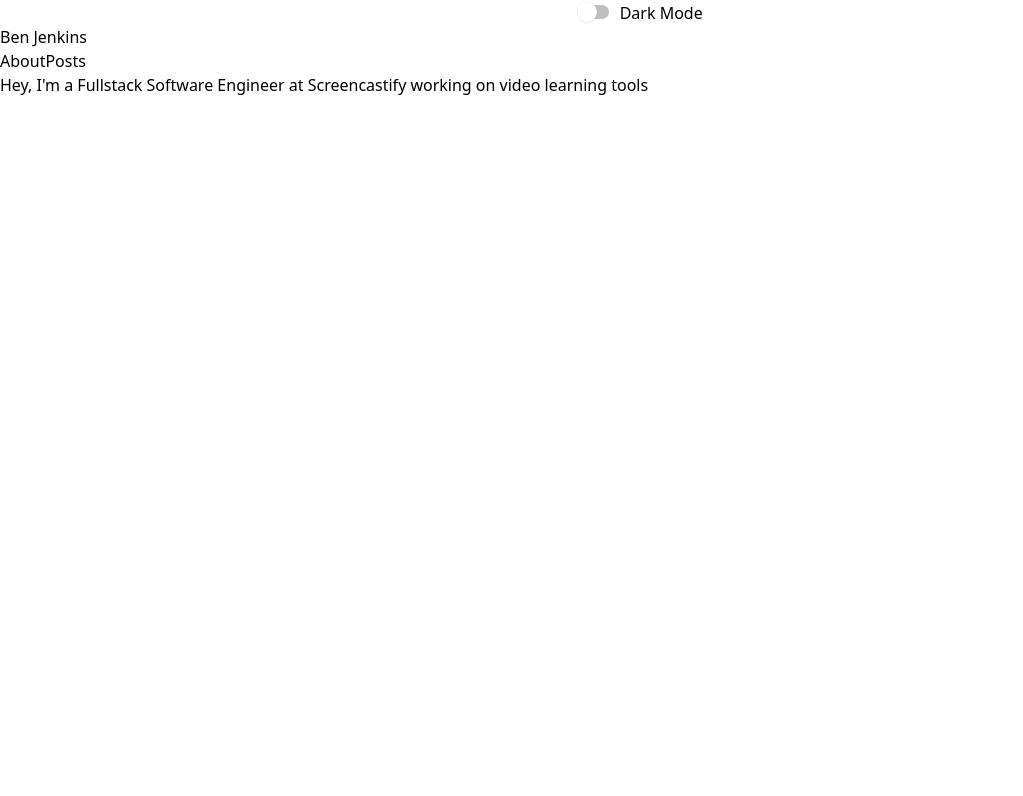
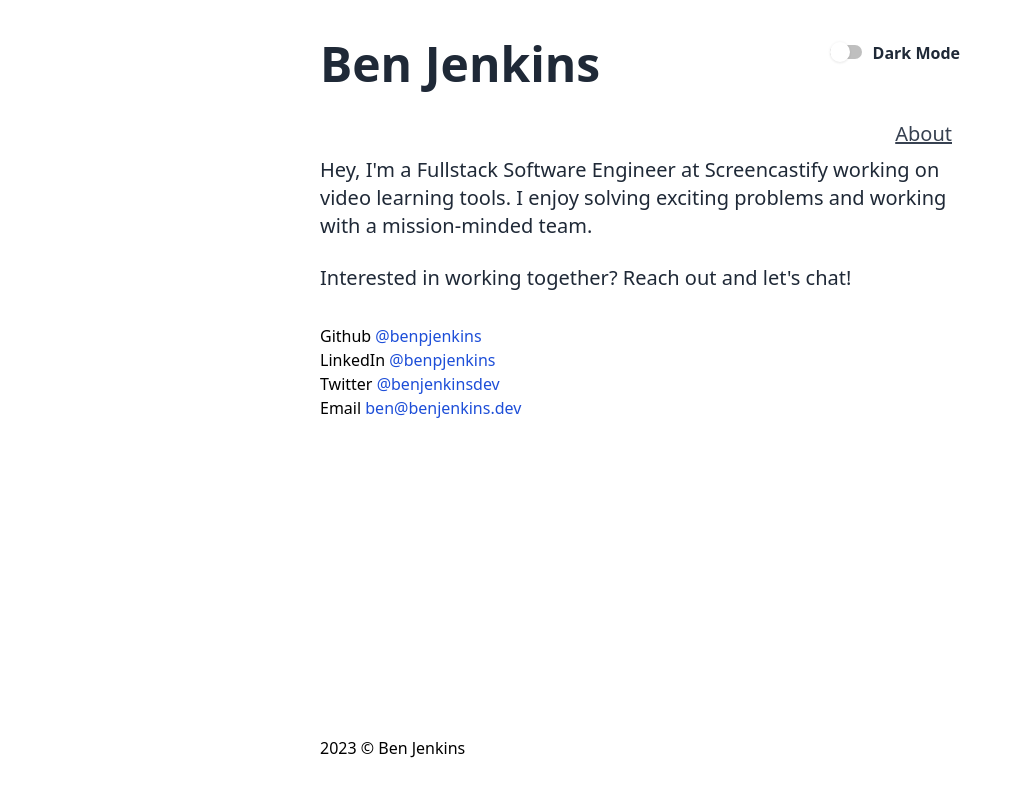
Before and after one commit to benpjenkins/2023-portfolio, a Next.js app: page / in a window 1280 px wide. Shown: the top 796 px of the page, without its empty margins (0-1023 px from the left). Built offline with nearby package versions, Linux system fonts and the light colour scheme; no server answers.

Commit message:
feat: mvp about page

```diff
--- a/src/components/DarkModeToggle/index.tsx
+++ b/src/components/DarkModeToggle/index.tsx
@@ -25,7 +25,7 @@ const DarkModeToggle = () => {
                 />
 
                 <label
-                    className="inline-block pl-[0.15rem] hover:cursor-pointer"
+                    className="inline-block pl-[0.15rem] hover:cursor-pointer text-gray-800 dark:text-gray-200 font-semibold"
                     htmlFor="flexSwitchChecked"
                 >Dark Mode
                 </label>
--- a/src/components/Layout/index.tsx
+++ b/src/components/Layout/index.tsx
@@ -2,6 +2,7 @@ import Head from 'next/head'
 import Link from 'next/link'
 import { ReactNode } from 'react'
 import DarkModeToggle from '../DarkModeToggle';
+import SocialLinks from '../SocialLinks';
 
 
 
@@ -19,14 +20,20 @@ const Layout: React.FC<LayoutProps> = ({ children }: LayoutProps) => {
                 <meta name="viewport" content="width=device-width, initial-scale=1" />
                 <link rel="icon" href="/favicon.png" />
             </Head>
-            <main>
-                <DarkModeToggle />
-                <h1>Ben Jenkins</h1>
-                <div className="nav">
-                    <Link href="/">About</Link>
-                    <Link href="/posts">Posts</Link>
+            <main className="xl:mx-80 py-2 lg:mx-32 md:mx-16 mx-6 h-screen">
+                <div className="flex justify-between my-8">
+                    <h1 className='text-gray-800 dark:text-gray-200 font-bold md:text-5xl text-3xl'>Ben Jenkins</h1>
+                    <DarkModeToggle />
+                </div>
+                <div className="flex justify-end mb-2">
+                    {/* TODO: extract link to a re-usable component to de-dupe styles */}
+                    <Link className='text-gray-700 visited:text-gray-800 dark:text-gray-300 visited:dark:text-gray-200 padding px-2 underline text-xl' href="/">About</Link>
+                    {/* TODO: un-comment Posts after CMS is implemented */}
+                    {/* <Link className='text-gray-700 visited:text-gray-800  dark:text-gray-300 visited:dark:text-gray-200 padding px-2 underline text-xl' href="/posts ">Posts</Link> */}
                 </div>
                 {children}
+                <SocialLinks />
+                <p className="fixed bottom-10">{new Date().getFullYear()} © Ben Jenkins</p>
             </main>
         </>
     )
--- /dev/null
+++ b/src/components/SocialLinks/index.tsx
@@ -0,0 +1,53 @@
+type SocialLinkProps = {
+    name: string;
+    linkText: string;
+    linkhref: string
+}
+
+const socialLinks = [
+    {
+        name: 'Github',
+        linkText: '@benpjenkins',
+        linkHref: 'https://github.com/benpjenkins'
+    },
+    {
+        name: 'LinkedIn',
+        linkText: '@benpjenkins',
+        linkHref: 'https://www.linkedin.com/in/benpjenkins/'
+    },
+    {
+        name: 'Twitter',
+        linkText: '@benjenkinsdev',
+        linkHref: 'https://twitter.com/benjenkinsdev'
+    },
+    {
+        name: 'Email',
+        linkText: 'ben@benjenkins.dev',
+        linkHref: 'mailto:ben@benjenkins.dev'
+    },
+
+]
+
+const SocialLink = (props: SocialLinkProps) => {
+    return (
+        <p>
+            {props.name}&nbsp;
+            <a className="text-blue-700 dark:text-blue-300" href={props.linkhref}>{props.linkText}</a>
+        </p>
+    )
+}
+
+
+
+const SocialLinks = () => {
+    return (
+        <div className="mt-8" >
+            {socialLinks.map(link => (
+                <SocialLink name={link.name} linkText={link.linkText} linkhref={link.linkHref} />
+            ))}
+            <br />
+        </div>
+    )
+}
+
+export default SocialLinks
--- a/src/pages/index.tsx
+++ b/src/pages/index.tsx
@@ -4,7 +4,14 @@ import Layout from "@/components/Layout"
 export default function Home() {
   return (
     <>
-      <p>Hey, I'm a Fullstack Software Engineer at Screencastify working on video learning tools</p>
+      <p className="text-gray-800 dark:text-gray-200 text-xl">
+        Hey, I'm a Fullstack Software Engineer at Screencastify working on video learning tools.  I enjoy solving exciting problems and working with a mission-minded team.
+      </p>
+      <br />
+      <p className="text-gray-800 dark:text-gray-200 text-xl">
+        Interested in working together?  Reach out and let's chat!
+      </p>
+
     </>
   )
 }
--- a/tailwind.config.js
+++ b/tailwind.config.js
@@ -1,8 +1,7 @@
 /** @type {import('tailwindcss').Config} */
 module.exports = {
+  darkMode: 'class',
   content: [
-
-
     "./src/**/*.{ts,tsx}",
   ],
   theme: {
```
